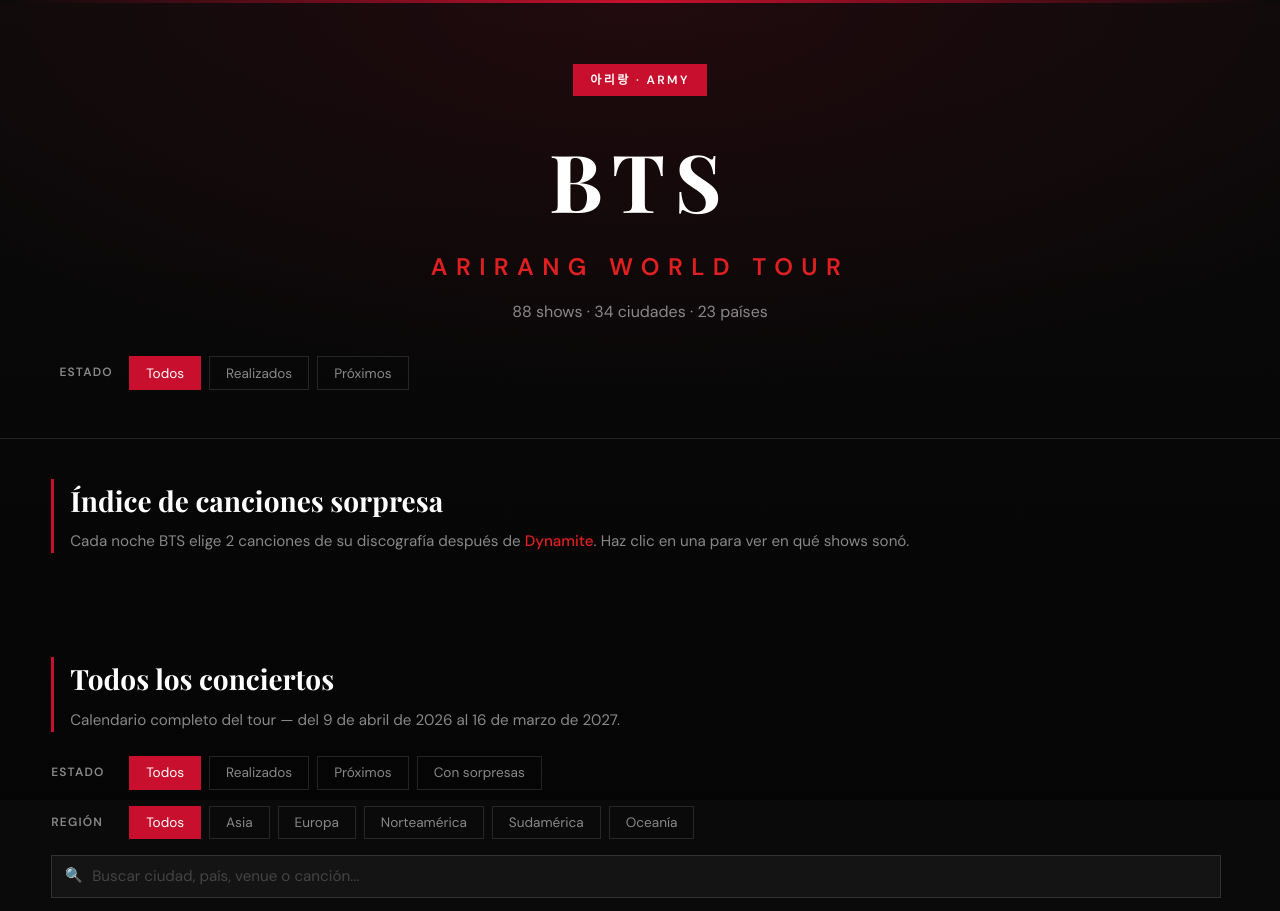
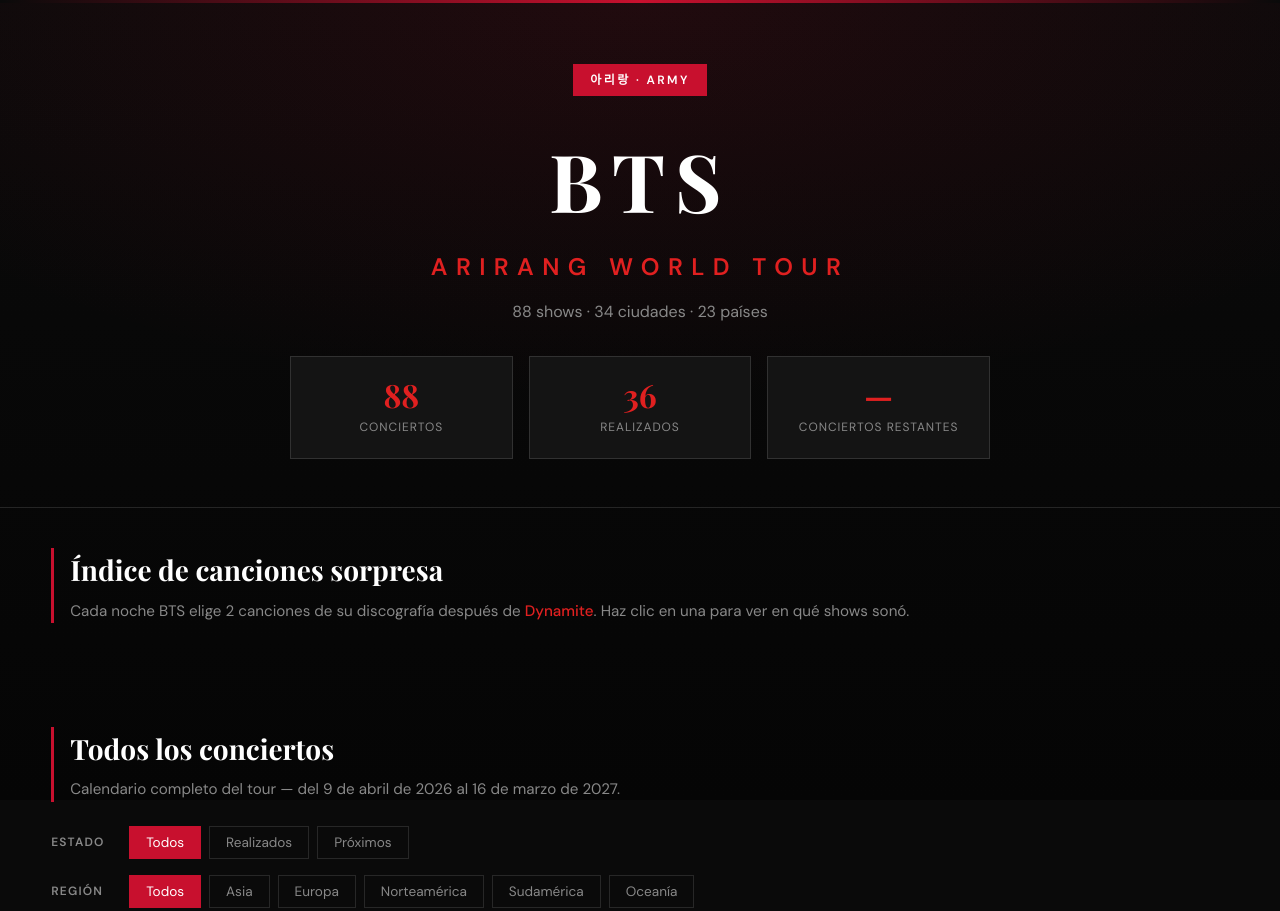
Before and after one commit to Yikxzyz/Fechas_bts, a plain HTML site: page index.html in a window 1280 px wide. Shown: the top 911 px of the page. Drawn offline with nearby package versions, Linux system fonts and the light colour scheme.

Commit message:
Update index.html

```diff
--- a/index.html
+++ b/index.html
@@ -24,14 +24,20 @@
     <p class="hero-tour-name" id="tour-name">ARIRANG World Tour</p>
     <p class="hero-subtitle" id="hero-subtitle"></p>
 
-        <div class="filter-row">
-          <span class="filter-label">Estado</span>
-          <button type="button" class="chip active" data-filter="all">Todos</button>
-          <button type="button" class="chip" data-filter="past">Realizados</button>
-          <button type="button" class="chip" data-filter="upcoming">Próximos</button>
+    <div class="stats">
+      <div class="stat">
+        <span class="stat-value" id="stat-shows">—</span>
+        <span class="stat-label">Conciertos</span>
+      </div>
+      <div class="stat">
+        <span class="stat-value" id="stat-completed">—</span>
+        <span class="stat-label">Realizados</span>
+      </div>
+      <div class="stat">
+        <span class="stat-value" id="stat-remaining">—</span>
+        <span class="stat-label">Conciertos restantes</span>
       </div>
     </div>
-    </header>
   </div>
 </header>
 
@@ -62,7 +68,6 @@
             <button type="button" class="chip active" data-filter="all">Todos</button>
             <button type="button" class="chip" data-filter="past">Realizados</button>
             <button type="button" class="chip" data-filter="upcoming">Próximos</button>
-            <button type="button" class="chip" data-filter="with-songs">Con sorpresas</button>
           </div>
           <div class="filter-row">
             <span class="filter-label">Región</span>
```
Lines whose indentation alone changed are shown as unchanged.
